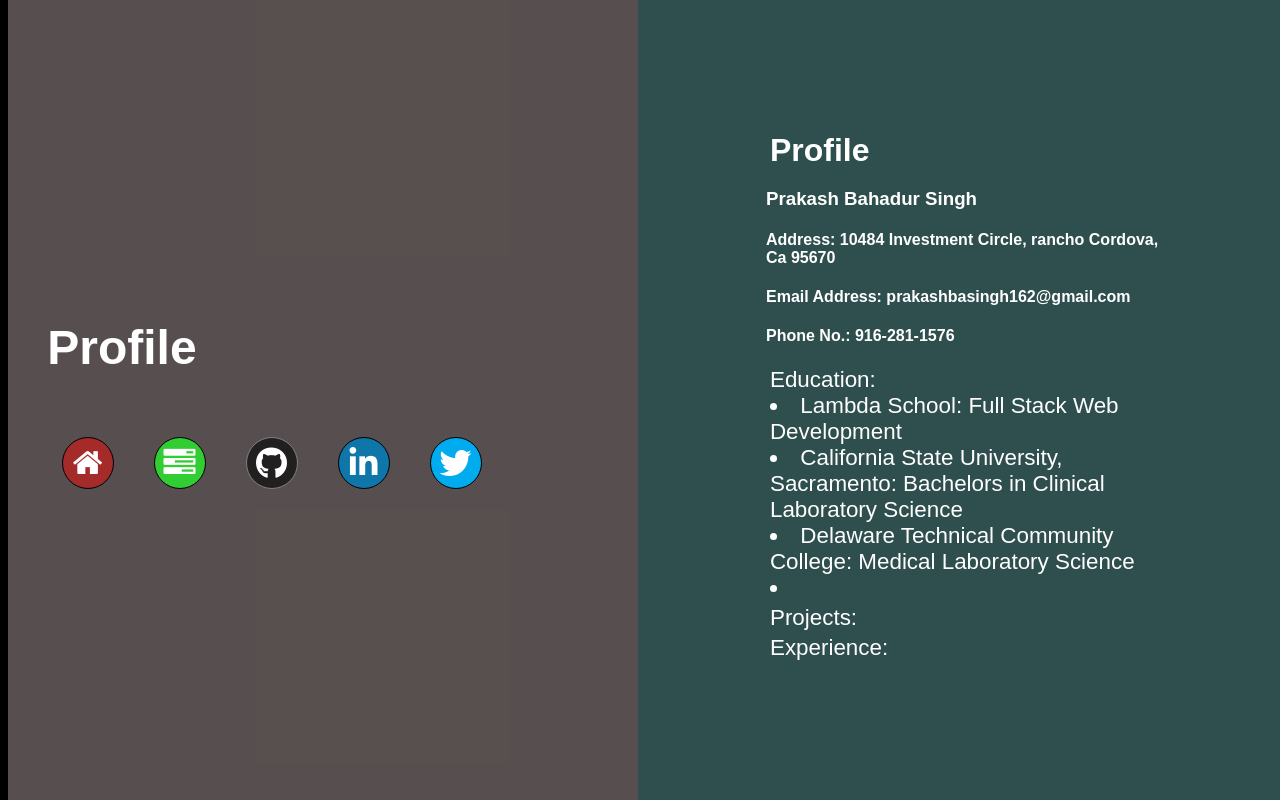
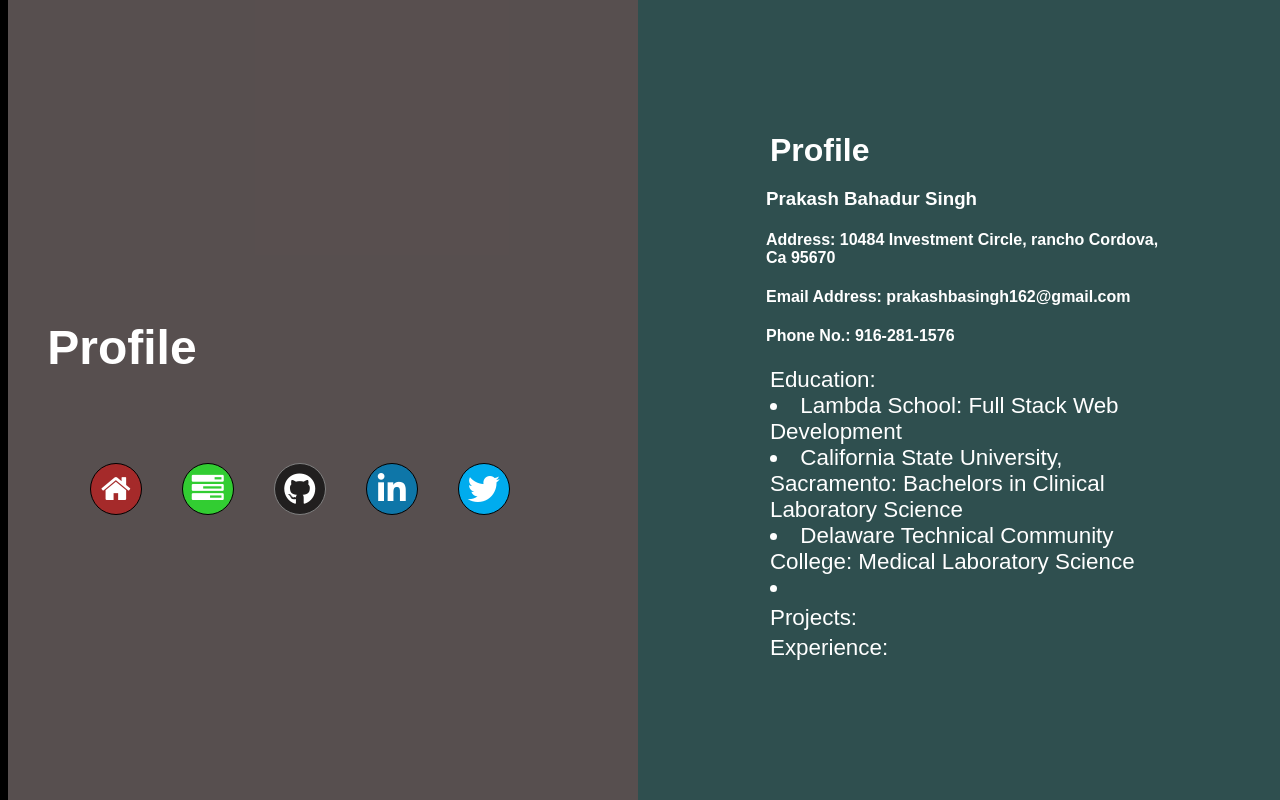
Before and after one commit to prakashbasingh/Portfolio-PBS, a React (Create React App) app in the folder portfolio/: page /profile in a window 1280 px wide. Shown: the top 800 px of the page. Built offline with nearby package versions, Linux system fonts and the light colour scheme; a web font is replaced by a local one.

Commit message:
routing issue from home page title nav to project

```diff
--- a/portfolio/src/css/navBar.css
+++ b/portfolio/src/css/navBar.css
@@ -16,6 +16,9 @@
     overflow: hidden;
     transition: all 800ms ease-in-out;
 
+}
+.links{
+    margin: 5%;
 }
 .nav:hover {
     width: 90%;
--- a/portfolio/src/css/title.css
+++ b/portfolio/src/css/title.css
@@ -6,7 +6,7 @@
     animation: 2s ease-out 0s 1 welcome;
 }
 @keyframes welcome {
-    0% {transform: translateX(100%);}
+    0% {transform: translateX(50%);}
     100% {transform: translateX(0);}
 }
 .title {
--- a/portfolio/src/pages/navBar.js
+++ b/portfolio/src/pages/navBar.js
@@ -6,6 +6,7 @@ function NavBar() {
   return (
     <div className="nav">
       <h4>Please Select</h4>
+      <div className="navItems">
         <ul className="links">
           <li>
             <a className="navLink" id="profile" href="/profile" attr="Profile">
@@ -62,6 +63,7 @@ function NavBar() {
           </li>
         </ul>
       </div>
+    </div>
   );
 }
 export default NavBar;
--- a/portfolio/src/pages/title.js
+++ b/portfolio/src/pages/title.js
@@ -10,7 +10,7 @@ function Title() {
           <div className="fa fa-user-circle"></div>
           <p className="p1 profile">Profile</p>
         </a>
-        <a className="box" id="projectLink" href="//projects">
+        <a className="box" id="projectLink" href="/projects">
           <div className="fa fa-tasks"></div>
           <p className="p1 project">Projects</p>
         </a>
```
Lines whose indentation alone changed are shown as unchanged.
